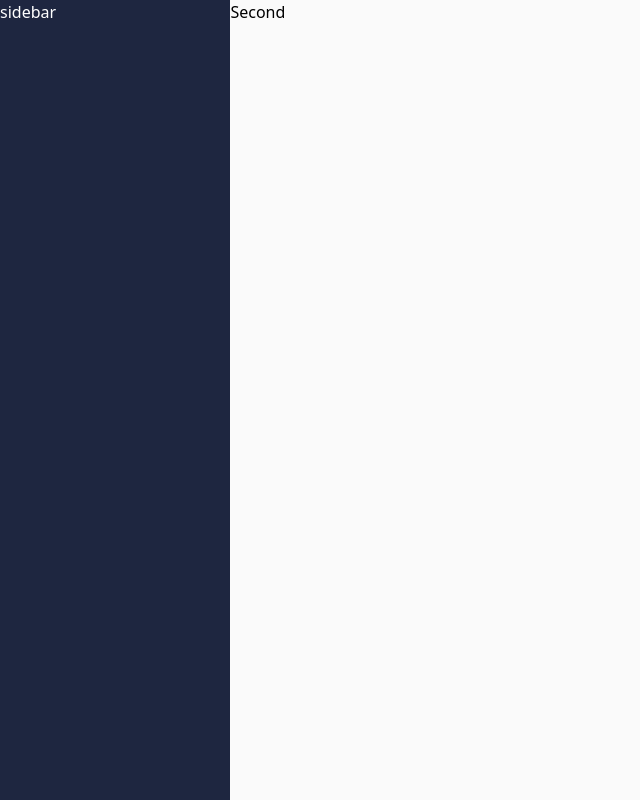
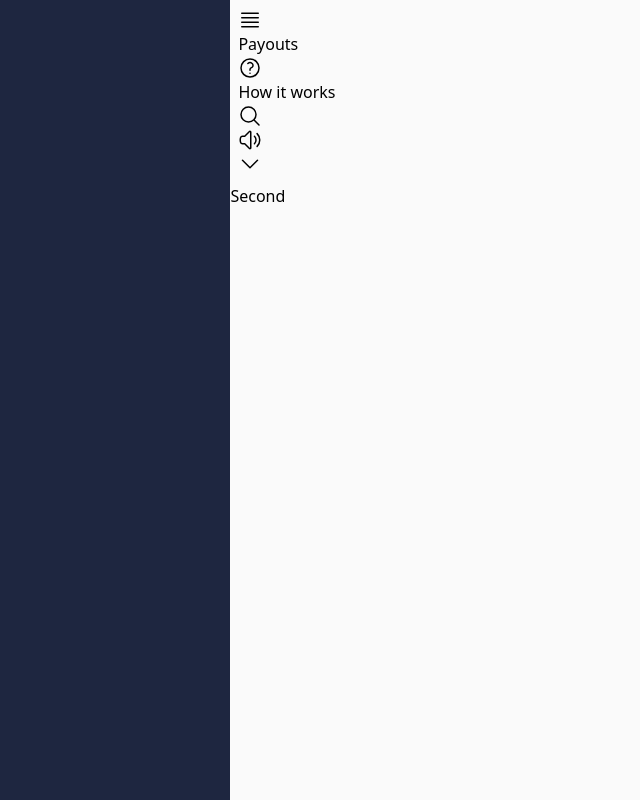
Before and after one commit to sarb001/Dukaan-frontend-assignment, a React (Vite) app: page / in a window 1280 px wide. Shown: the whole page, without its empty margins (0-640 px from the left). Built offline with nearby package versions, Linux system fonts and the light colour scheme.

Commit message:
icons added /reponsive

```diff
--- a/package.json
+++ b/package.json
@@ -10,6 +10,7 @@
     "preview": "vite preview"
   },
   "dependencies": {
+    "heroicons": "^2.1.3",
     "react": "^18.2.0",
     "react-dom": "^18.2.0",
     "react-icons": "^5.0.1"
--- a/src/App.jsx
+++ b/src/App.jsx
@@ -1,15 +1,25 @@
 
 import './App.css'
+import Navbar from './Navbar'
+import Second from './Second'
 
 function App() {
 
   return (
-   <div className='flex flex-row  w-full'>
-    <div className='w-[18%] bg-[#1E2640] h-[100vh]  text-white sticky left-0 top-0'>
-     sidebar
+   <div className='flex flex-row  w-full '>
+    <div className='w-[0%] md:w-[18%]  bg-[#1E2640] h-[100vh]  text-white sticky left-0 top-0'>
+      {/* sidebar
+      sidebar
+      sidebar
+      sidebar
+      sidebar
+      sidebar
+      sidebar
+      sidebar  */}
     </div>
-    <div className='w-[82%] bg-[#FAFAFA]'>
-          Second
+    <div className='w-full  md:w-[82%] bg-[#FAFAFA]'>
+           <Navbar />
+           <Second />
     </div>
    </div>
   )
--- /dev/null
+++ b/src/Navbar.jsx
@@ -0,0 +1,47 @@
+import React from 'react'
+
+const Navbar = () => {
+  return (
+    <div className='p-2'>
+        <div>
+            <svg xmlns="http://www.w3.org/2000/svg" fill="none" viewBox="0 0 24 24" stroke-width="1.5" stroke="currentColor" class="w-6 h-6">
+            <path stroke-linecap="round" stroke-linejoin="round" d="M3.75 5.25h16.5m-16.5 4.5h16.5m-16.5 4.5h16.5m-16.5 4.5h16.5" />
+            </svg>
+        </div>
+        <div>
+            <div> Payouts  </div>
+            <div>
+                <svg xmlns="http://www.w3.org/2000/svg" fill="none" viewBox="0 0 24 24" stroke-width="1.5" stroke="currentColor" class="w-6 h-6">
+                <path stroke-linecap="round" stroke-linejoin="round" d="M9.879 7.519c1.171-1.025 3.071-1.025 4.242 0 1.172 1.025 1.172 2.687 0 3.712-.203.179-.43.326-.67.442-.745.361-1.45.999-1.45 1.827v.75M21 12a9 9 0 1 1-18 0 9 9 0 0 1 18 0Zm-9 5.25h.008v.008H12v-.008Z" />
+                </svg>
+            </div>
+            <div> How it works  </div>
+        </div>
+        <div>
+             <div>
+
+                <svg xmlns="http://www.w3.org/2000/svg" fill="none" viewBox="0 0 24 24" stroke-width="1.5" stroke="currentColor" class="w-6 h-6">
+                <path stroke-linecap="round" stroke-linejoin="round" d="m21 21-5.197-5.197m0 0A7.5 7.5 0 1 0 5.196 5.196a7.5 7.5 0 0 0 10.607 10.607Z" />
+                </svg>
+
+             <div>
+
+                <svg xmlns="http://www.w3.org/2000/svg" fill="none" viewBox="0 0 24 24" stroke-width="1.5" stroke="currentColor" class="w-6 h-6">
+    <path stroke-linecap="round" stroke-linejoin="round" d="M19.114 5.636a9 9 0 0 1 0 12.728M16.463 8.288a5.25 5.25 0 0 1 0 7.424M6.75 8.25l4.72-4.72a.75.75 0 0 1 1.28.53v15.88a.75.75 0 0 1-1.28.53l-4.72-4.72H4.51c-.88 0-1.704-.507-1.938-1.354A9.009 9.009 0 0 1 2.25 12c0-.83.112-1.633.322-2.396C2.806 8.756 3.63 8.25 4.51 8.25H6.75Z" />
+                </svg>
+
+             </div>
+
+             <div>
+                <svg xmlns="http://www.w3.org/2000/svg" fill="none" viewBox="0 0 24 24" stroke-width="1.5" stroke="currentColor" class="w-6 h-6">
+                <path stroke-linecap="round" stroke-linejoin="round" d="m19.5 8.25-7.5 7.5-7.5-7.5" />
+                </svg>
+             </div>
+
+             </div>
+        </div>
+    </div>
+  )
+}
+
+export default Navbar
--- /dev/null
+++ b/src/Second.jsx
@@ -0,0 +1,9 @@
+import React from 'react'
+
+const Second = () => {
+  return (
+    <div>Second</div>
+  )
+}
+
+export default Second
```
Also changed, not shown: 1 other file (tests, documents, lock files or other folders).
